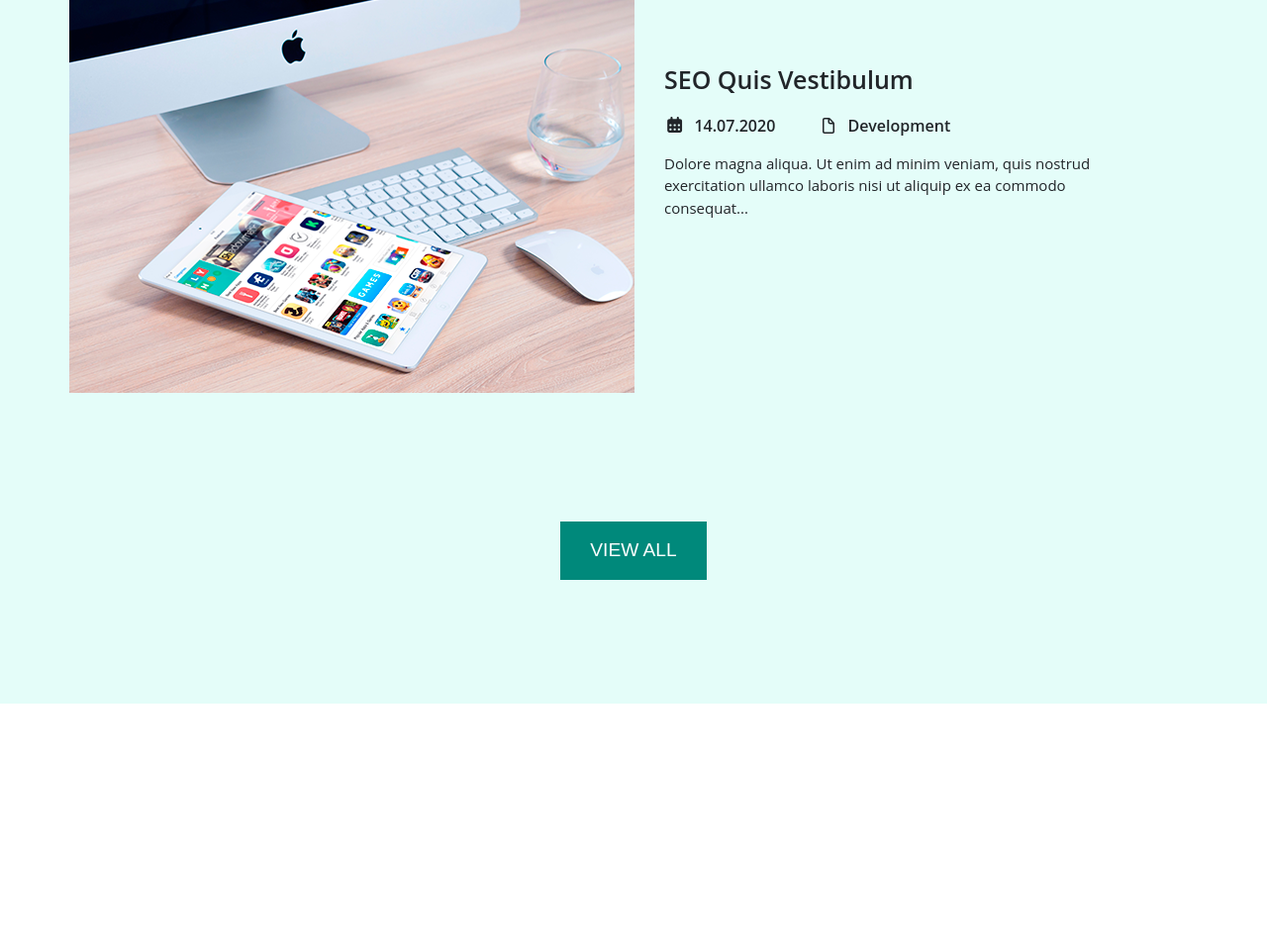
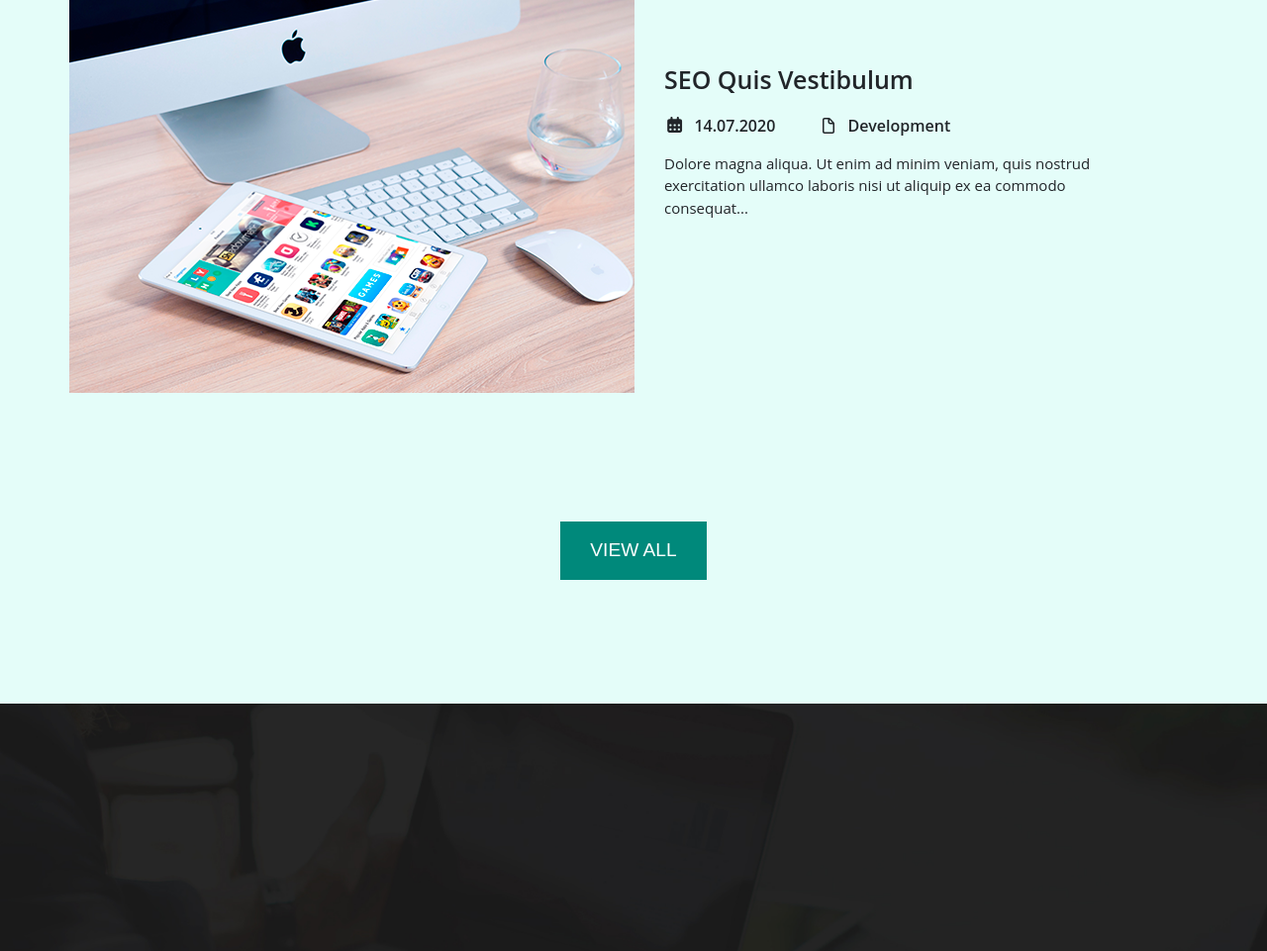
Before and after one commit to ScionRs/UniversalTemplate, a website: page src/index.html in a window 1280 px wide. Shown: the part 8038-8999 px from the top of the page at 99% size. Before the commit the page ends 8749 px from the top, so only its background shows below. Drawn offline with Linux system fonts and the light colour scheme.

Commit message:
Creating contact-section

```diff
--- a/src/index.html
+++ b/src/index.html
@@ -420,6 +420,12 @@
     </div>
 </section>
 
+<section class="contact">
+<div class="container">
+
+</div>
+</section>
+
 <script src="js/jquery-3.6.0.min.js"></script>
 <script src="js/slick.min.js"></script>
 <script src="js/all.min.js"></script>
--- /dev/null
+++ b/src/sass/blocks/_contact.scss
@@ -0,0 +1,5 @@
+.contact{
+  background: url('../../img/contactbackground.jpg') center (center / cover) no-repeat;
+  padding: $margintitle 0;
+  color: white;
+}
--- a/src/sass/style.scss
+++ b/src/sass/style.scss
@@ -14,6 +14,7 @@
 @import "blocks/pricing";
 @import "blocks/members";
 @import "blocks/block";
+@import "blocks/contact";
 @import "blocks/media";
 .container {
   max-width: 1170px;
```
Also changed, not shown: dist/css/style.min.css, dist/index.html, src/css/style.min.css.
